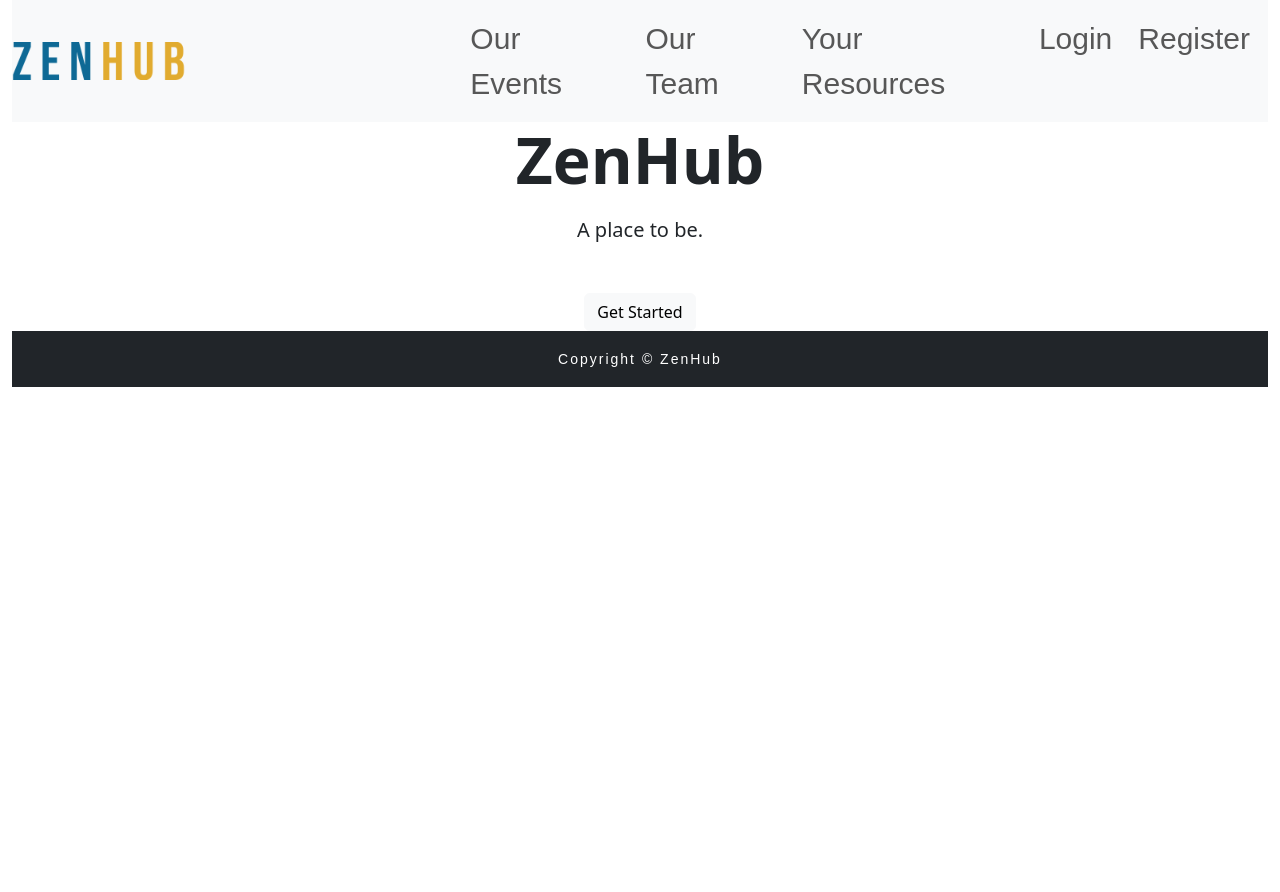
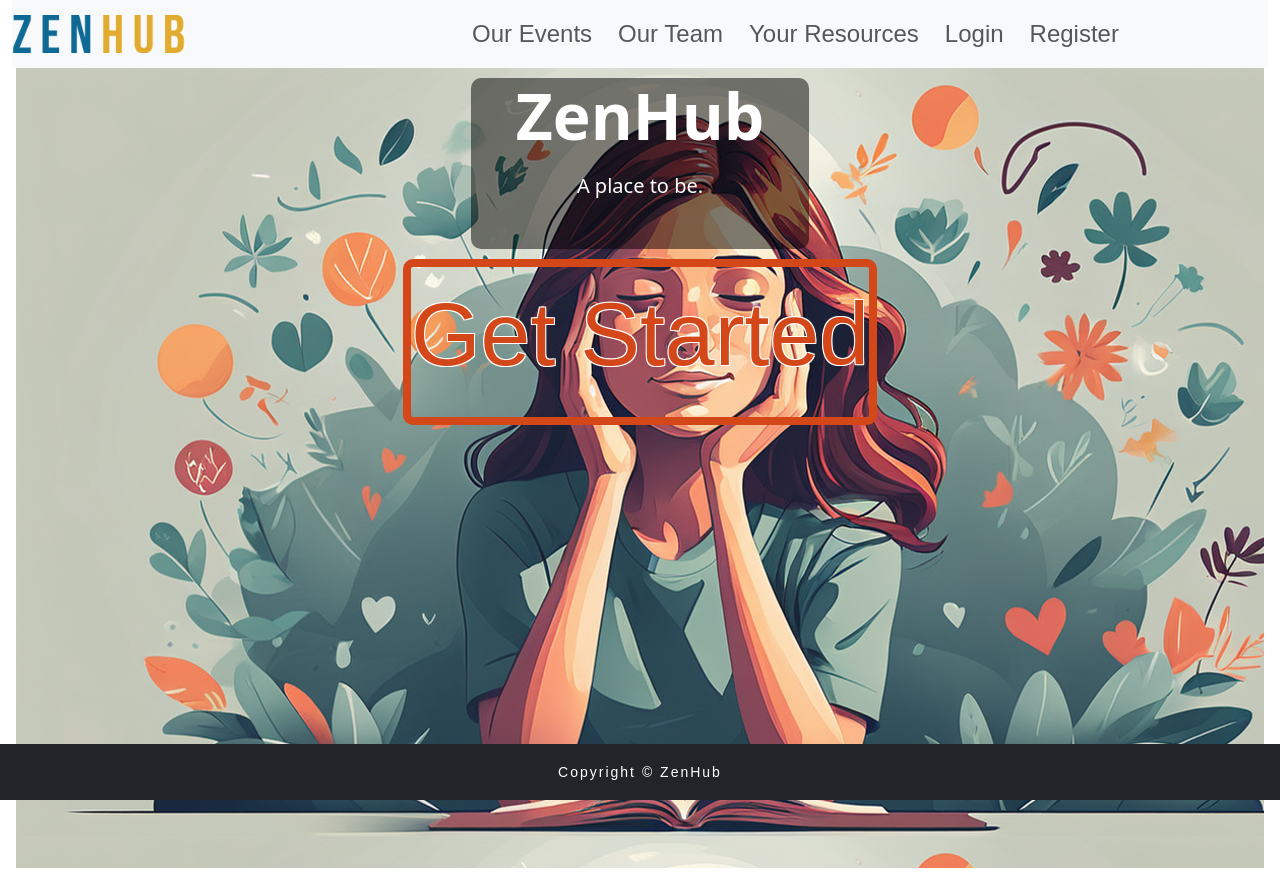
Before and after one commit to RyanFerris7/zenhub, a Django app: page / in a window 1280 px wide. Before the commit the page ends 387 px from the top, so only its background shows below. Run offline with Django 4.2, Linux system fonts and the light colour scheme; some libraries are stand-ins or nearby versions.

Commit message:
styling fixes

```diff
--- a/accounts/templates/registration/signup.html
+++ b/accounts/templates/registration/signup.html
@@ -5,10 +5,11 @@
 {% block title %}Sign Up{% endblock %}
 
 {% block content %}
-<h2>Sign up</h2>
+<div class="container-fluid"><h2>Sign up</h2>
 <form method="post">
   {% csrf_token %}
   {{ form }}
   <button type="submit">Sign Up</button>
 </form>
+</div>
 {% endblock %}
--- a/events/templates/event_list.html
+++ b/events/templates/event_list.html
@@ -35,5 +35,6 @@
             </div>
         </div>
     </div>
+    <br>
     {% endfor %}
     {% endblock %}
--- a/links/templates/links/home.html
+++ b/links/templates/links/home.html
@@ -3,20 +3,21 @@
 {% block title %}ZenHub - Home{% endblock %}
 
 {% block content %}
-<section class="bsb-hero-1 px-3 bsb-overlay bsb-hover-pull" style="background-image: url('https://raw.githubusercontent.com/RyanFerris7/zenhub/main/assets/images/home-hero.png
-');">
-    <div class="container">
-        <div class="row justify-content-md-center">
-            <div class="col-12 col-md-11 col-lg-9 col-xl-7 col-xxl-6 text-center text-white">
-                <h1 class="display-3 fw-bold mb-3 text-dark">ZenHub</h1>
-                <p class="lead mb-5 text-dark">A place to be.</p>
-                <div class="d-grid gap-2 d-sm-flex justify-content-sm-center">
-                    <button type="button" class="btn bsb-btn-3xl btn-light gap-3">Get Started</button>
+<section class="bsb-hero-1 px-3 bsb-overlay bsb-hover-pull">
+    <div class="background-image" style="background-image: url('https://raw.githubusercontent.com/RyanFerris7/zenhub/main/assets/images/home-hero.png');">
+        <div class="container">
+            <div class="row justify-content-md-center">
+                <div class="col-12 col-md-11 col-lg-9 col-xl-7 col-xxl-6 text-center text-white">
+                    <div class="text-container">
+                    <h1 class="display-3 fw-bold mb-3 text-white">ZenHub</h1>
+                    <p class="lead mb-5 text-white">A place to be.</p>
+                </div>
+                    <div class="d-grid gap-2 d-sm-flex justify-content-sm-center">
+                        <a class="home-getstarted" href="{% url 'signup' %}"><p class="getstarted-text">Get Started</p></a>
+                    </div>
                 </div>
             </div>
         </div>
     </div>
 </section>
-
-
 {% endblock %}
--- a/static/css/base.css
+++ b/static/css/base.css
@@ -7,10 +7,10 @@
 .bsb-hero-2 {
     min-height: 700px;
 }
-
+/* Navbar*/
 .nav-title {
     font-family: 'Bebas Neue', sans-serif;
-    font-size: 30px;
+    font-size: 24px;
     margin-right: 10px;
 }
 
@@ -18,15 +18,22 @@
         display: flex;
         align-items: flex-start;
     }
+.nav-title:hover {
+    scale: 1.2;
+    transition: 0.3s ease-in-out;
+    color: #7035fd;
+    text-shadow: 2px 2px 4px rgba(0, 0, 0, 0.5);
+}
 
 @media (min-width: 768px) {
-    .nav-title :hover {
-        scale: 1.1;
-        transition: 0.2s ease-in-out;
-        text-shadow: 1px 1px 4px rgba(0, 0, 0, 0.2);
+    .nav-title:{
+        font-size: 30px;
+    }
+    .nav-title:hover {
+        text-shadow: none;
     }
 }
-/* Styles for event list */
+/* Event List */
 .card-title {
     font-family: 'Bebas Neue', sans-serif;
     font-size: 36px;
@@ -46,7 +53,7 @@
     }
 }
 
-/* Styles for event details */
+/* Event Details */
 .event-title {
     font-family: 'Bebas Neue', sans-serif;
     font-size: 10vw;
@@ -99,16 +106,51 @@
     }
 }
 
-/* Footer text */
+/* Footer Text */
 .footer-text {
     font-family: 'Bebas Neue', sans-serif;
     color: #fff;
     letter-spacing: 2px;
 }
-/* Styles for user profile */
+/* User Profile */
 .your-bookings {
     color: #d44719;
     display: flex;
     align-items: center;
     justify-content: center;
 }
+/* Resources List */
+
+
+
+/* Home */
+.background-image {
+    height: 100vh;
+}
+.text-container {
+    background-color: rgba(0, 0, 0, 0.5);
+    border-radius: 10px;
+    margin: 10px 0px;
+    display: inline-block;
+    padding: 0px 45px;
+}
+.home-getstarted {
+    color: #d44719;
+    text-decoration: none;
+    outline: none;
+    font-family: 'Bebas Neue', sans-serif;
+    font-size: 60px;
+    border: 8px solid #d44719;
+    border-radius: 10px;
+    text-shadow: -1px -1px 0 #fff, 1px -1px 0 #fff, -1px 1px 0 #fff, 1px 1px 0 #fff;
+}
+.home-getstarted:hover {
+    scale: 1.1;
+    transition: 0.3s ease-in-out;
+}
+
+@media (min-width: 768px) {
+    .home-getstarted {
+        font-size: 7vw;
+    }
+}
--- a/templates/footer.html
+++ b/templates/footer.html
@@ -1,4 +1,5 @@
-<footer class="footer mt-auto py-3 bg-dark footer-text">
+<br>
+<footer class="footer fixed-bottom mt-auto py-3 bg-dark footer-text">
     <div class="container text-center">
         <small>Copyright &copy; ZenHub</small>
     </div>
```
Also changed, not shown: accounts/templates/registration/login.html (+4 -3 lines), links/templates/links/team.html (+34 -25 lines).
